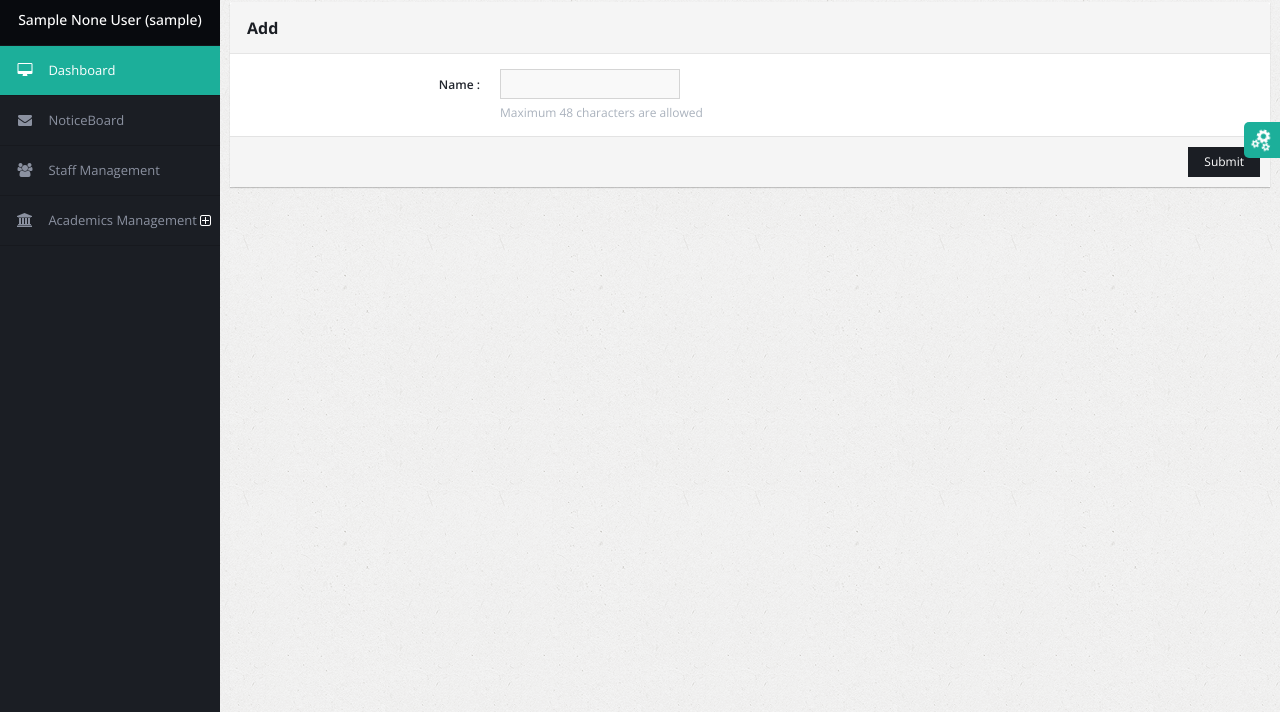
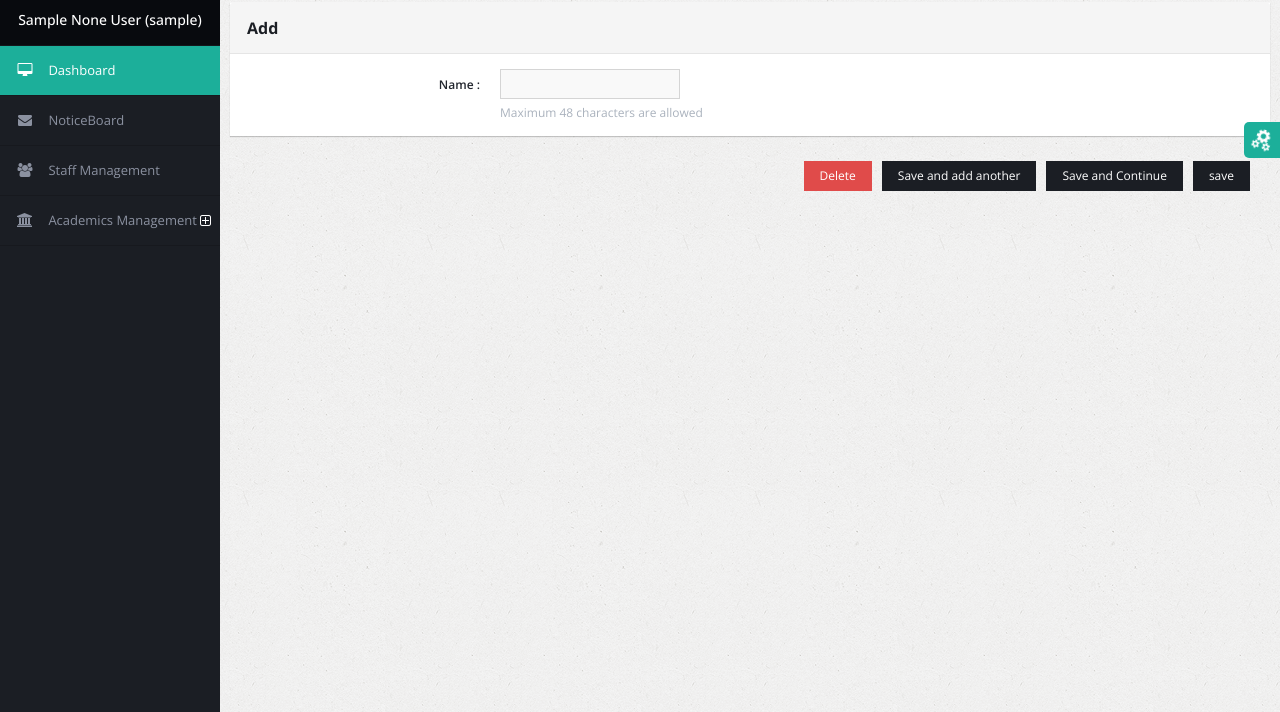
Before and after one commit to vinaychutake/eskool, a Django app: page /am/create_acadamy_year/ in a window 1280 px wide. Shown: the part 88-800 px from the top of the page. Run offline with Django 3.2, Linux system fonts and the light colour scheme; the visitor is signed in with stand-in values (Sample User, id 1); some libraries are stand-ins or nearby versions.

Commit message:
added extra in edit buttons

```diff
--- a/academics_management/admin.py
+++ b/academics_management/admin.py
@@ -1,5 +1,5 @@
 from django.contrib import admin
 
-from academics_management.models import Subject
+from academics_management.models import Subject, AcademicYear
 
-admin.site.register(Subject)
+admin.site.register([Subject, AcademicYear])
--- a/academics_management/templates/new_year.html
+++ b/academics_management/templates/new_year.html
@@ -45,12 +45,40 @@
                                 </div>
                             {% endfor %}
                         </div>
-                        <div class="panel-footer">
-                            <button class="btn btn-primary pull-right">Submit</button>
-                        </div>
                     </div>
                 </form>
+                <div class="panel-footer">
+                            <input type="submit" class="btn btn-primary pull-right divider" name="save" value="save">
+                            <input type="submit" class="btn btn-primary pull-right divider" name="save_continue" value ="Save and Continue">
+                            <input type="submit" class="btn btn-primary pull-right divider" name="save" value="Save and add another">
+
+                            <input type="submit" class="mb-control btn btn-danger pull-right divider " data-box="#mb-delete" name="delete"
+                            value="Delete" >
+                        </div>
             </div>
         </div>
     </div>
+<div class="message-box animated fadeIn" id="mb-delete">
+    <div class="mb-container">
+        <div class="mb-middle">
+            <div class="mb-title">
+                <span class="fa fa-delete"></span>
+                {% trans 'Delete?' %}
+            </div>
+            <div class="mb-content">
+                <p>{% trans 'Are you sure you want to delete this academic year.' %} </p>
+                <p>
+                    {% trans 'Press Yes if you want to delete. Press No to continue.' %}
+                </p>
+            </div>
+            <div class="mb-footer">
+                <div class="pull-right">
+                    <a href="{% url 'delete_year' year_id %}" class="btn btn-success btn-lg">Yes</a>
+                  <button class="btn btn-default btn-lg mb-control-close">No</button>
+                </div>
+            </div>
+        </div>
+    </div>
+</div>
+
 {% endblock %}
--- a/academics_management/views/year_views.py
+++ b/academics_management/views/year_views.py
@@ -18,31 +18,6 @@ class AcademicsYearView(View):
         """
 
         return render(request, "acadamic_year.html")
-
-class CreateAcademicsYear(View):
-    """
-    """
-
-    def get(self, request):
-        """
-        """
-
-        form = AcademicsForm()
-        return render(request, 'new_year.html', {'form': form, 'heading': _('Add')})
-
-    def post(self, request):
-        """
-        """
-
-        form = AcademicsForm(request.POST)
-        if form.is_valid():
-            name = form.cleaned_data.get('name')
-            print "***************", name
-            year_api.create_academics_year(name)
-            return HttpResponseRedirect(reverse('academic_year'))
-        else:
-            messages.error(request, _('Please correct the errors below.'))
-        return render(request, 'new_year.html', {'form': form, 'heading': _('Add')})
 
 class AcademicYear(View):
     """
@@ -73,26 +48,49 @@ class AcademicYear(View):
 
         return JsonResponse(response)
 
+class CreateAcademicsYear(View):
+    """
+    """
+
+    def get(self, request):
+        """
+        """
+
+        form = AcademicsForm()
+        return render(request, 'new_year.html', {'form': form, 'heading': _('Add')})
+
+    def post(self, request):
+        """
+        """
+
+        form = AcademicsForm(request.POST)
+        if form.is_valid():
+            name = form.cleaned_data.get('name')
+            year_api.create_academics_year(name)
+            return HttpResponseRedirect(reverse('academic_year'))
+        else:
+            messages.error(request, _('Please correct the errors below.'))
+        return render(request, 'new_year.html', {'form': form, 'heading': _('Add')})
+
 class UpdateYear(View):
+
     def get(self, request, year_id):
         year = year_api.get_obj(year_id)
         form = AcademicsForm({'name':year.name})
-        return render(request, 'new_year.html', {'form': form, 'heading': _('Add')})
-        if form.is_valid():
-            year_id = year_id
-            year_name = form.cleaned_data.get('name','')
-            year_api.update_year(year_id, year_name)#, year_status)
-            return HttpResponseRedirect(reverse('academic_year'))
-        else:
-            return HttpResponseRedirect(reverse('academic_year'))
+        return render(request, 'new_year.html', {'form': form, 'heading': _('Edit'), 'year_id':year_id})
+
     def post(self, request, year_id):
+
         form = AcademicsForm(request.POST)
         if form.is_valid():
             name = form.cleaned_data.get('name')
             year_api.update_year(year_id, name)
             return HttpResponseRedirect(reverse('academic_year'))
+        else:
+            return render(request, 'new_year.html', {'form': form, 'heading': _('Edit'), 'year_id':year_id})
 
 class DeleteYear(View):
+
     def get(self, request, year_id):
         """
         """
--- a/common/static/common/css/styles.css
+++ b/common/static/common/css/styles.css
@@ -42,3 +42,7 @@
 .green-board h3 {
     color: #FFFF1F
 }
+
+.divider{
+    margin:5px;
+}
```
Also changed, not shown: academics_management/templates/acadamic_year.html (+0 -23 lines).
